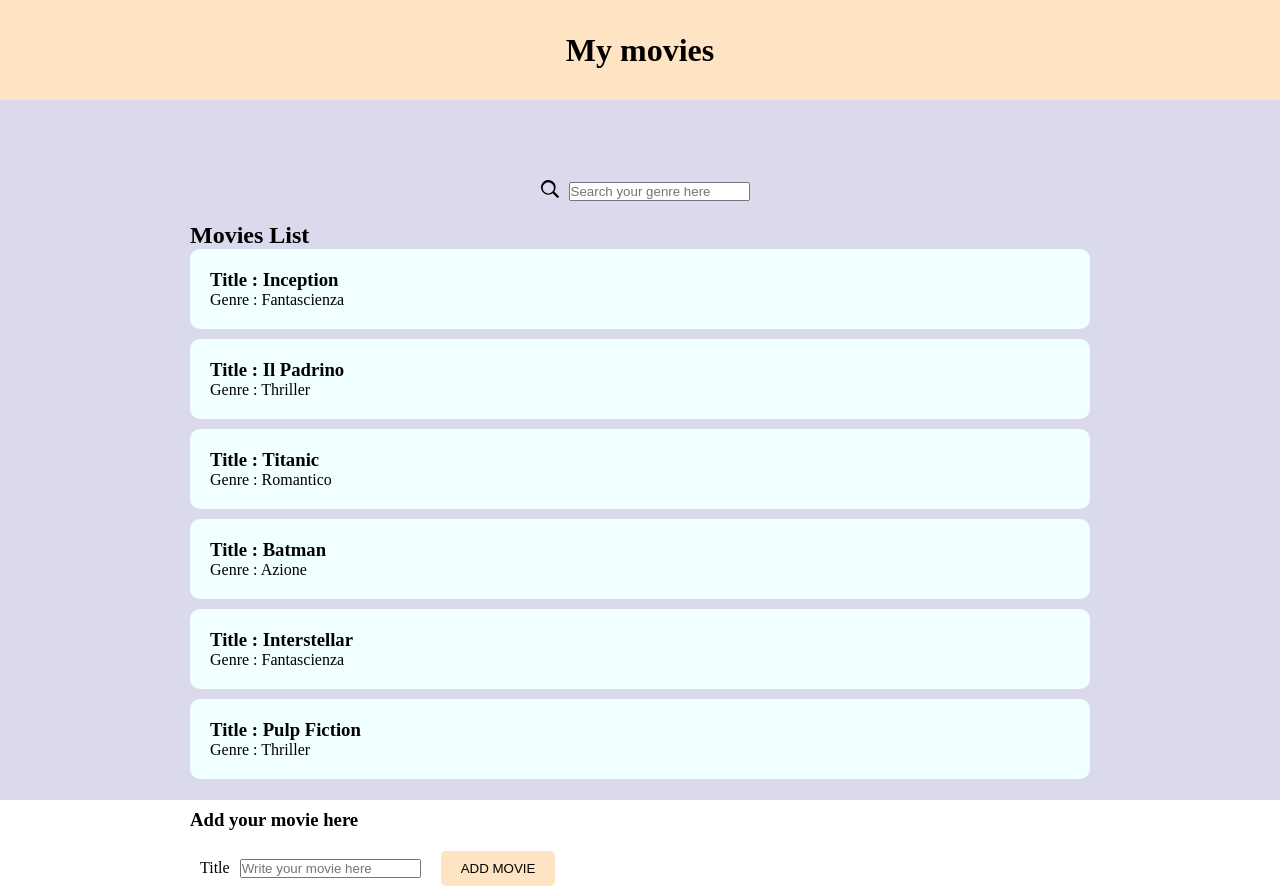
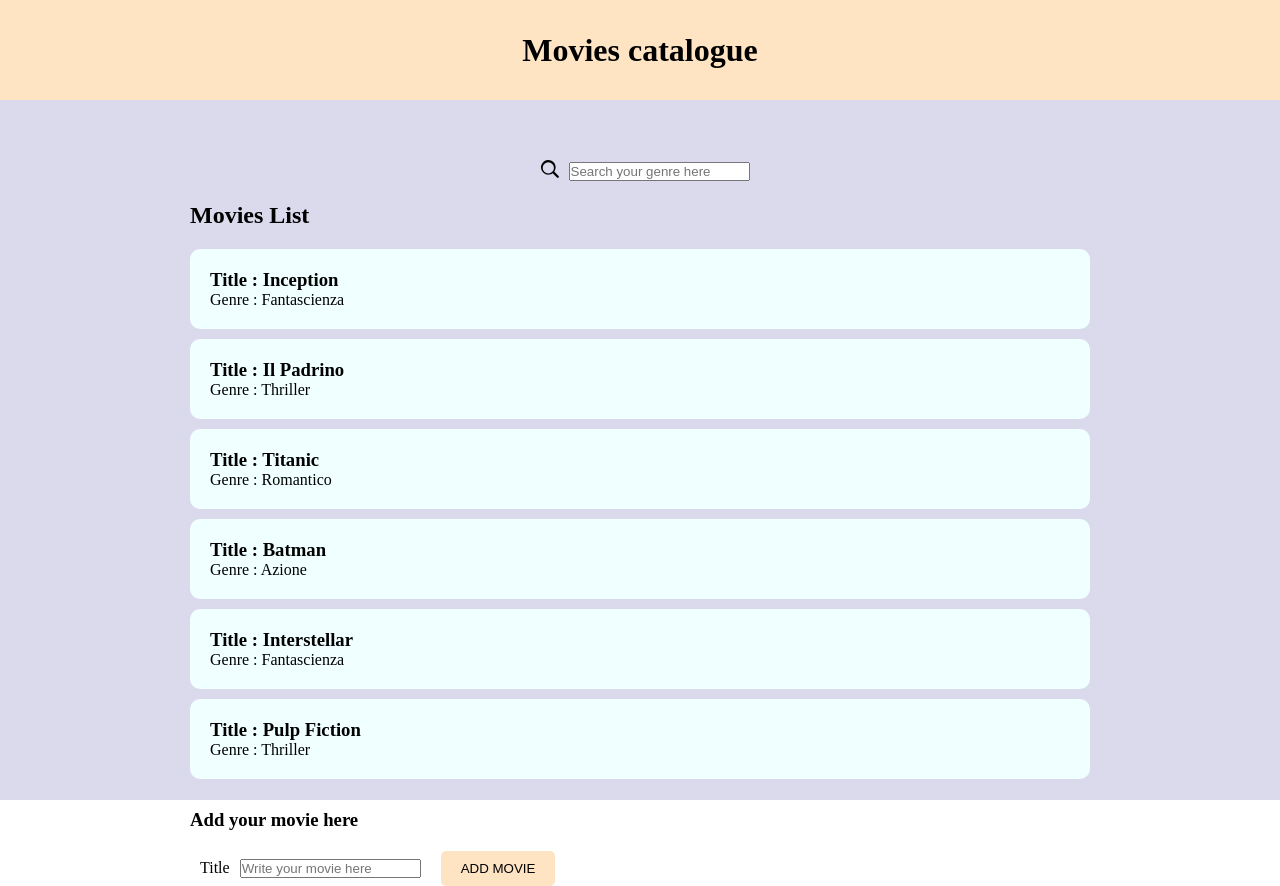
Before and after one commit to SwitchTia/react-movie-filter, a React (Vite) app: page / in a window 1280 px wide. Built offline with nearby package versions, Linux system fonts and the light colour scheme.

Commit message:
Fix: Debug

```diff
--- a/src/components/AppHeader.jsx
+++ b/src/components/AppHeader.jsx
@@ -2,7 +2,7 @@ export default function AppHeader() {
 
     return (
         <header className="py-20 flex">
-            <h1>My movies</h1>
+            <h1>Movies catalogue</h1>
         </header>
     );
 }
--- a/src/components/AppMain.jsx
+++ b/src/components/AppMain.jsx
@@ -11,7 +11,9 @@ function AppMain() {
 
     const [search, setSearch] = useState("");
     const [filteredMovieList, setFilteredMovieList] = useState(moviesListWithId);
+
     const [newMovie, setNewMovie] = useState("");
+    const [movies, setMovies] = useState(moviesListWithId);
 
     useEffect(() => {
         const newArray = moviesListWithId.filter((movie) =>
@@ -20,14 +22,15 @@ function AppMain() {
         setFilteredMovieList(newArray);
     }, [search]);
 
+
     function createNewMovie(event) {
         event.preventDefault();
         const newMovie = {
-            id: posts.length > 0 ? posts[posts.length - 1].id + 1 : 1,
+            id: movies.length > 0 ? movies[movies.length - 1].id + 1 : 1,
             title: newMovie,
         };
-        setPosts((current) => [...current, nuovoPost]);
-        setNewPost("");
+        setMovies((current) => [...current, newMovie]);
+        setNewMovie("");
     }
 
     return (
@@ -35,7 +38,7 @@ function AppMain() {
             <main>
 
                 <div className='container'>
-                    <div className="flex py-20">
+                    <div className="flex">
                         <span class="mx-10">
                             <svg width="18" height="18" fill="currentColor" viewBox="0 0 16 16">
                                 <path d="M11.742 10.344a6.5 6.5 0 1 0-1.397 1.398h-.001l3.85 3.85a1 1 0 0 0 1.415-1.415l-3.85-3.85zm-5.242 1.656a5 5 0 1 1 0-10 5 5 0 0 1 0 10z" />
@@ -51,7 +54,7 @@ function AppMain() {
                     </div>
 
                     <section>
-                        <h2 >Movies List</h2>
+                        <h2 className="py-20">Movies List</h2>
                         {filteredMovieList.map((movie) => (
                             <div className="card py-20" key={movie.id}>
                                 <h3>Title : {movie.title}</h3>
```
